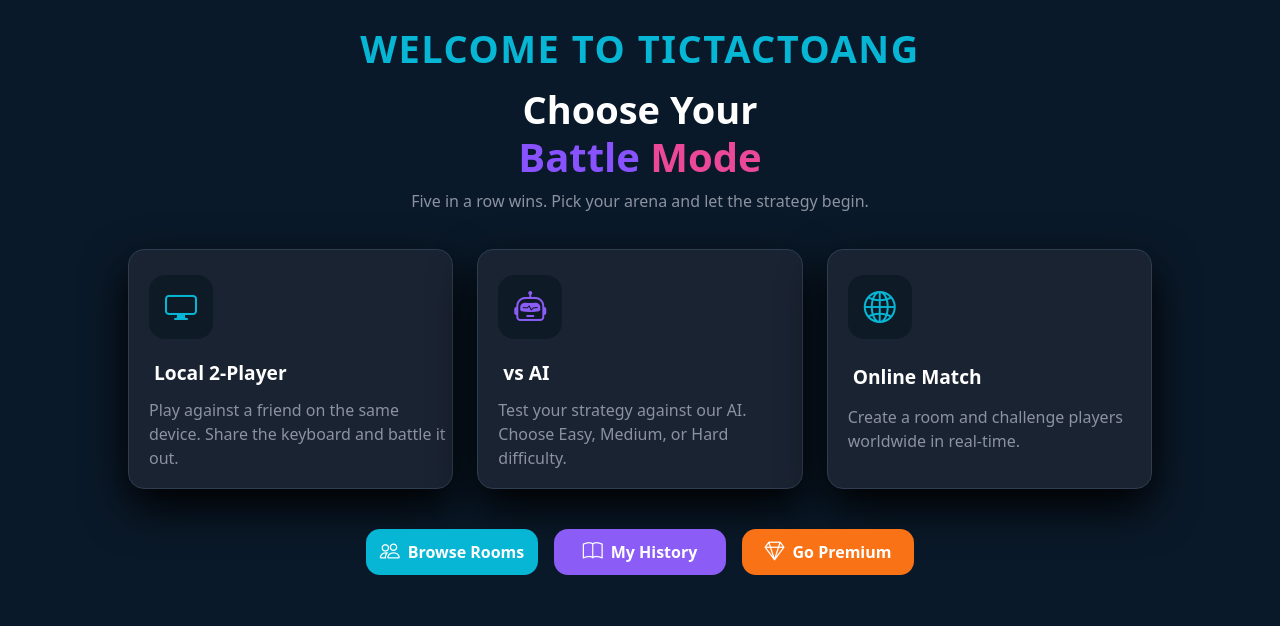
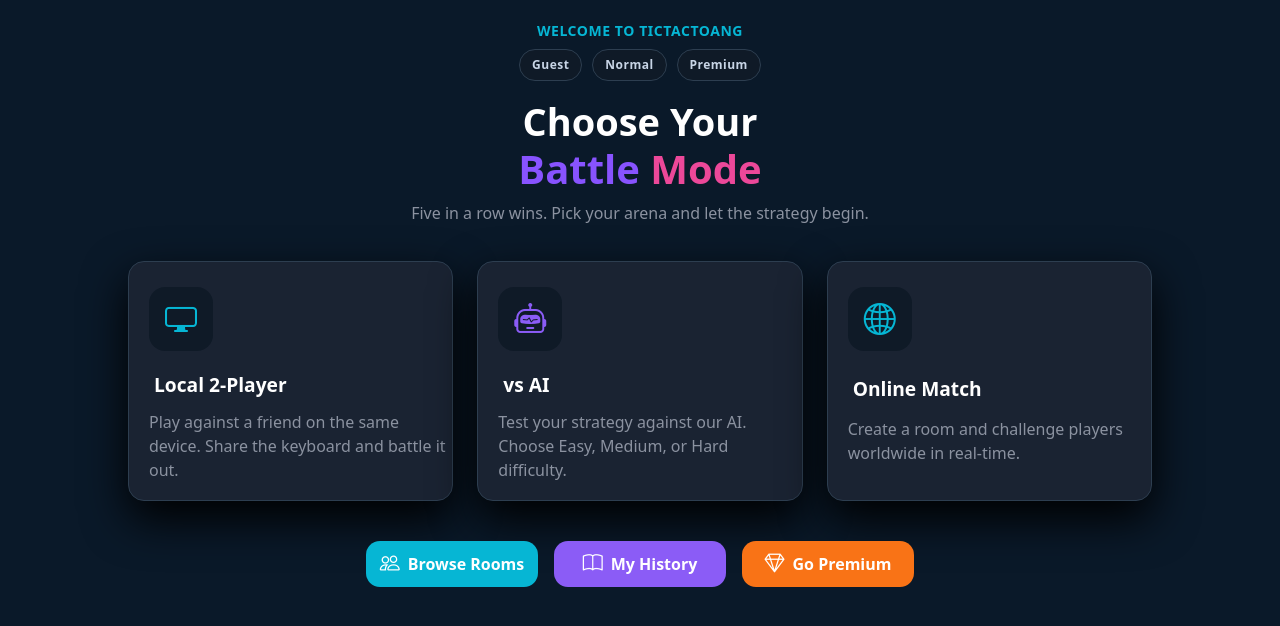
Before and after one commit to RMIT-Full-Stack-Development-2026A/Group9, a React (Vite) app in the folder frontend/: page /leaderboard in a window 1280 px wide. Shown: the top 626 px of the page. Built offline with nearby package versions, Linux system fonts and the light colour scheme.

Commit message:
Add welcome lines for normal users and premium users

```diff
--- a/frontend/src/pages/Home/Home.css
+++ b/frontend/src/pages/Home/Home.css
@@ -15,7 +15,7 @@ p{
 
 .welcomeLine {
     margin: 20px auto 8px;
-    font-size: 38px;
+    font-size: 14px;
     font-weight: 700;
     letter-spacing: 0.04em;
     color: #06B6D4;
@@ -33,6 +33,39 @@ p{
 
 .welcomeLine--guest {
     color: #06B6D4;
+}
+
+.welcomeLine .welcomeLineStar {
+    font-size: 14px;
+    color: #F97316;
+    margin: 0 10px;
+    vertical-align: middle;
+}
+
+/* TODO(login-integration): Remove mock state toolbar styles after login integration. */
+.welcomeTestTools {
+    display: flex;
+    justify-content: center;
+    gap: 10px;
+    margin: 4px 0 16px;
+}
+
+/* TODO(login-integration): Remove mock button styles after login integration. */
+.welcomeTestBtn {
+    border: 1px solid #2D3E50;
+    background-color: #0F1A27;
+    color: #C8D5E6;
+    border-radius: 999px;
+    font-size: 12px;
+    font-weight: 700;
+    letter-spacing: 0.04em;
+    padding: 6px 12px;
+    cursor: pointer;
+}
+
+.welcomeTestBtn:hover {
+    color: #FFFFFF;
+    border-color: #06B6D4;
 }
 
 .heroTitleA{
--- a/frontend/src/pages/Home/Home.jsx
+++ b/frontend/src/pages/Home/Home.jsx
@@ -1,4 +1,19 @@
 import "./Home.css";
+
+// TODO(login-integration): Remove mock users after real login stores authenticated user data.
+const MOCK_NORMAL_USER = {
+    _id: "65f0a1b2c3d4e5f6a7b8c9d1",
+    username: "DragonSlayer99",
+    role: "player",
+    premiumUntil: null,
+};
+
+const MOCK_PREMIUM_USER = {
+    _id: "65f0a1b2c3d4e5f6a7b8c9d1",
+    username: "DragonSlayer99",
+    role: "premium",
+    premiumUntil: "2099-12-31T00:00:00.000Z",
+};
 
 function extractUserRecord(payload) {
     if (!payload || typeof payload !== "object") {
@@ -84,14 +99,47 @@ function getWelcomeLine(user) {
     };
 }
 
+// TODO(login-integration): Delete this helper when login flow is merged.
+function applyMockUser(mode) {
+    const storageKeys = ["currentUser", "user", "authUser"];
+
+    for (const key of storageKeys) {
+        localStorage.removeItem(key);
+    }
+
+    if (mode === "normal") {
+        localStorage.setItem("currentUser", JSON.stringify(MOCK_NORMAL_USER));
+    }
+
+    if (mode === "premium") {
+        localStorage.setItem("currentUser", JSON.stringify(MOCK_PREMIUM_USER));
+    }
+
+    window.location.reload();
+}
+
 export default function Home() {
     const currentUser = getStoredUser();
     const welcome = getWelcomeLine(currentUser);
+    // TODO(login-integration): Remove DEV toggle with mock buttons after login integration.
+    const isDev = import.meta.env.DEV;
 
   return (
     <main>
         <section>
-            <p className={`welcomeLine welcomeLine--${welcome.type}`}>{welcome.text}</p>
+            <p className={`welcomeLine welcomeLine--${welcome.type}`}>
+                {welcome.type === "premium" && <i className="bi bi-stars welcomeLineStar" aria-hidden="true"></i>}
+                {welcome.text}
+                {welcome.type === "premium" && <i className="bi bi-stars welcomeLineStar" aria-hidden="true"></i>}
+            </p>
+            {/* TODO(login-integration): Remove this DEV-only mock switcher after login integration. */}
+            {isDev && (
+                <div className="welcomeTestTools" role="group" aria-label="Welcome line mock states">
+                    <button className="welcomeTestBtn" onClick={() => applyMockUser("guest")} type="button">Guest</button>
+                    <button className="welcomeTestBtn" onClick={() => applyMockUser("normal")} type="button">Normal</button>
+                    <button className="welcomeTestBtn" onClick={() => applyMockUser("premium")} type="button">Premium</button>
+                </div>
+            )}
             <h1 className="fw-bold">
                 <span className="heroTitleC">Choose Your</span><br />
                 <span className="heroTitleA">Battle</span>
```
